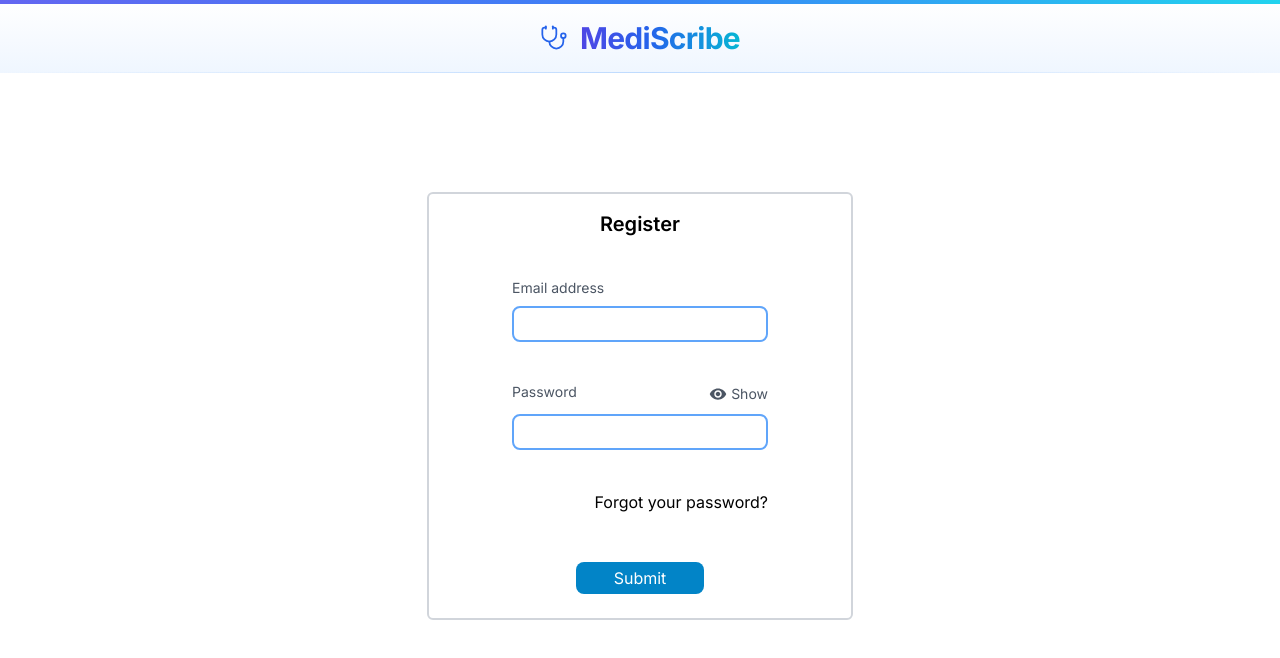
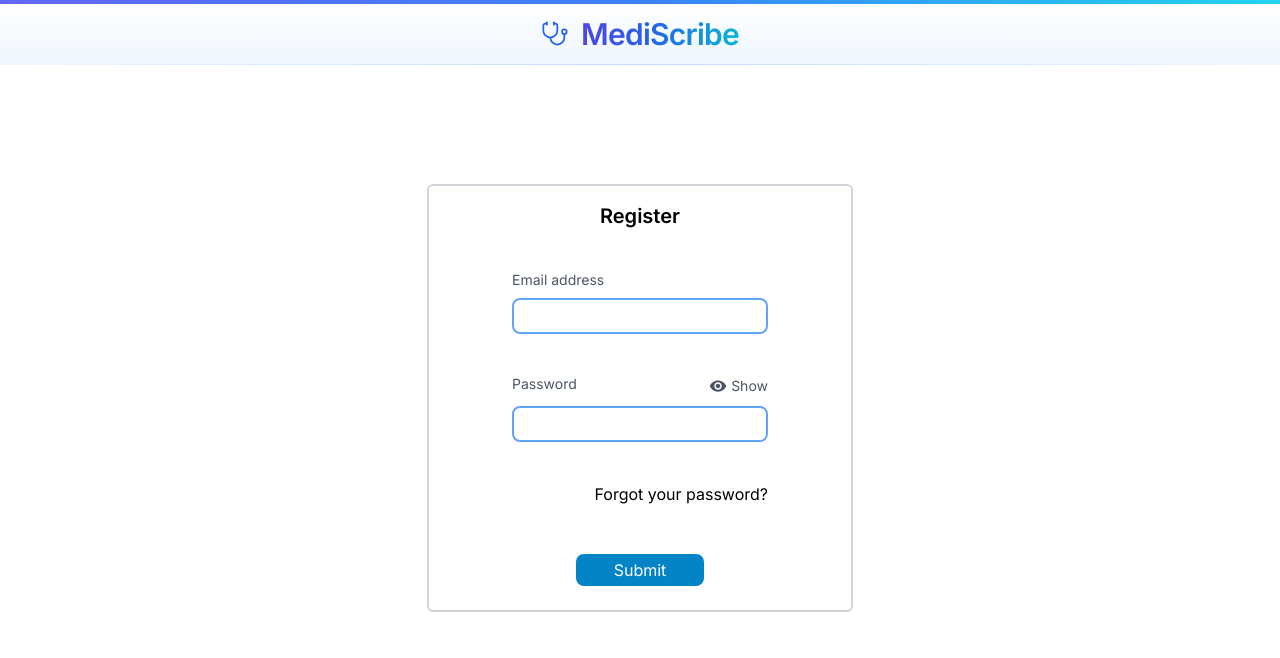
Before and after one commit to BTP-JIO/Dictation-App-for-Healthcare-Business-Final, a React (Vite) app: page /user in a window 1280 px wide. Shown: the top 658 px of the page. Built offline with nearby package versions, Linux system fonts and the light colour scheme; what @react-pdf/renderer would draw is missing.

Commit message:
minor ui changse

```diff
--- a/src/components/Header.jsx
+++ b/src/components/Header.jsx
@@ -8,7 +8,7 @@ const Header = () => {
     <header className="relative">
       <div className="bg-gradient-to-b from-white to-blue-50">
         <div className="h-1 bg-gradient-to-r from-indigo-500 via-blue-500 to-cyan-400" />
-        <div className="container mx-auto px-4 py-4">
+        <div className="container mx-auto px-4 py-3">
           <div className="flex items-center justify-between">
             <div className="flex-1" />
             <div className="group flex items-center gap-3 hover:opacity-90 transition-all duration-300 cursor-pointer">
@@ -17,7 +17,7 @@ const Header = () => {
                 className="text-blue-600 group-hover:rotate-12 transition-transform duration-300"
                 strokeWidth={1.5}
               />
-              <h1 className="text-3xl font-extrabold tracking-tight">
+              <h1 className="text-3xl font-semibold tracking-tight">
                 <span className="bg-gradient-to-r from-indigo-600 to-blue-600 bg-clip-text text-transparent">
                   Medi
                 </span>
```
